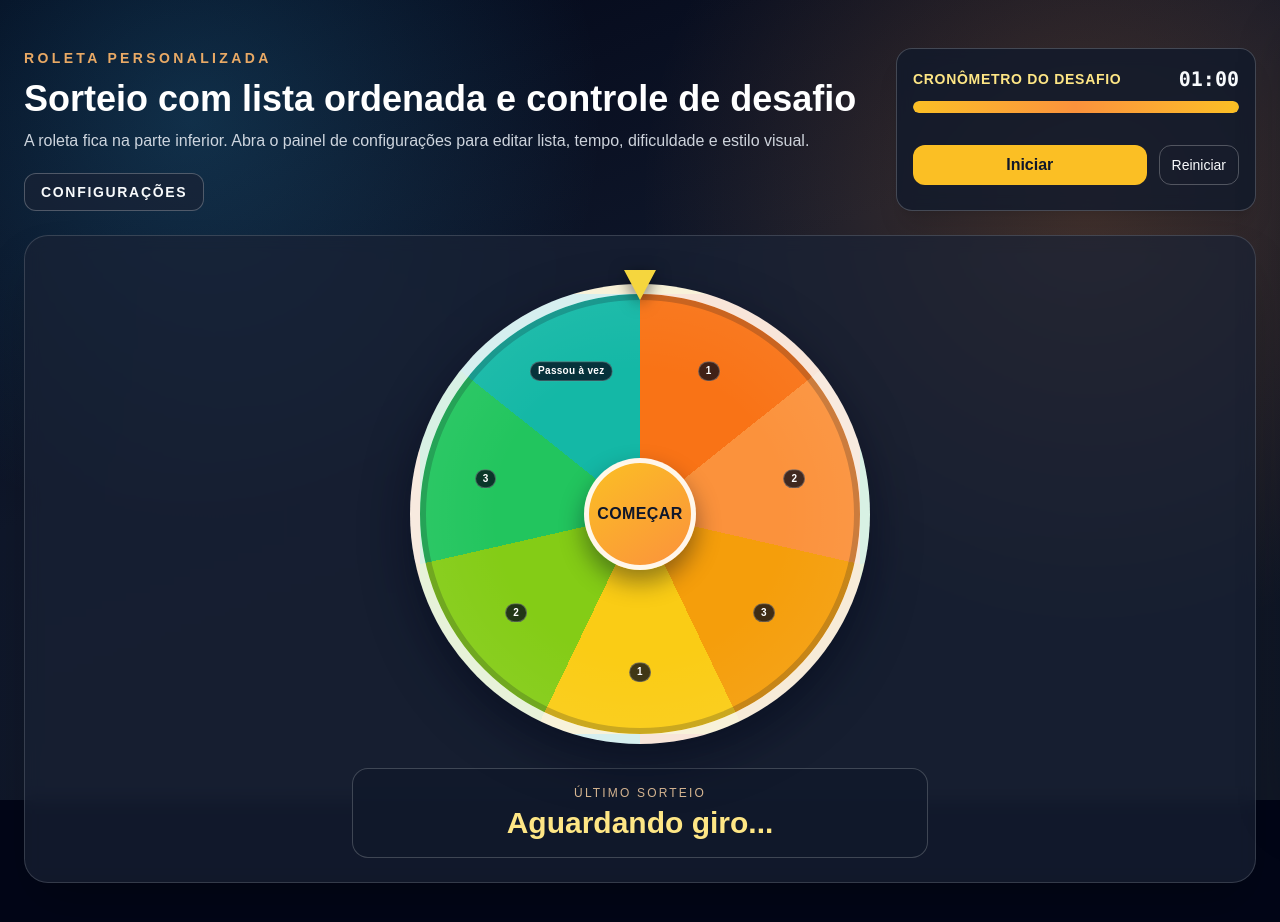
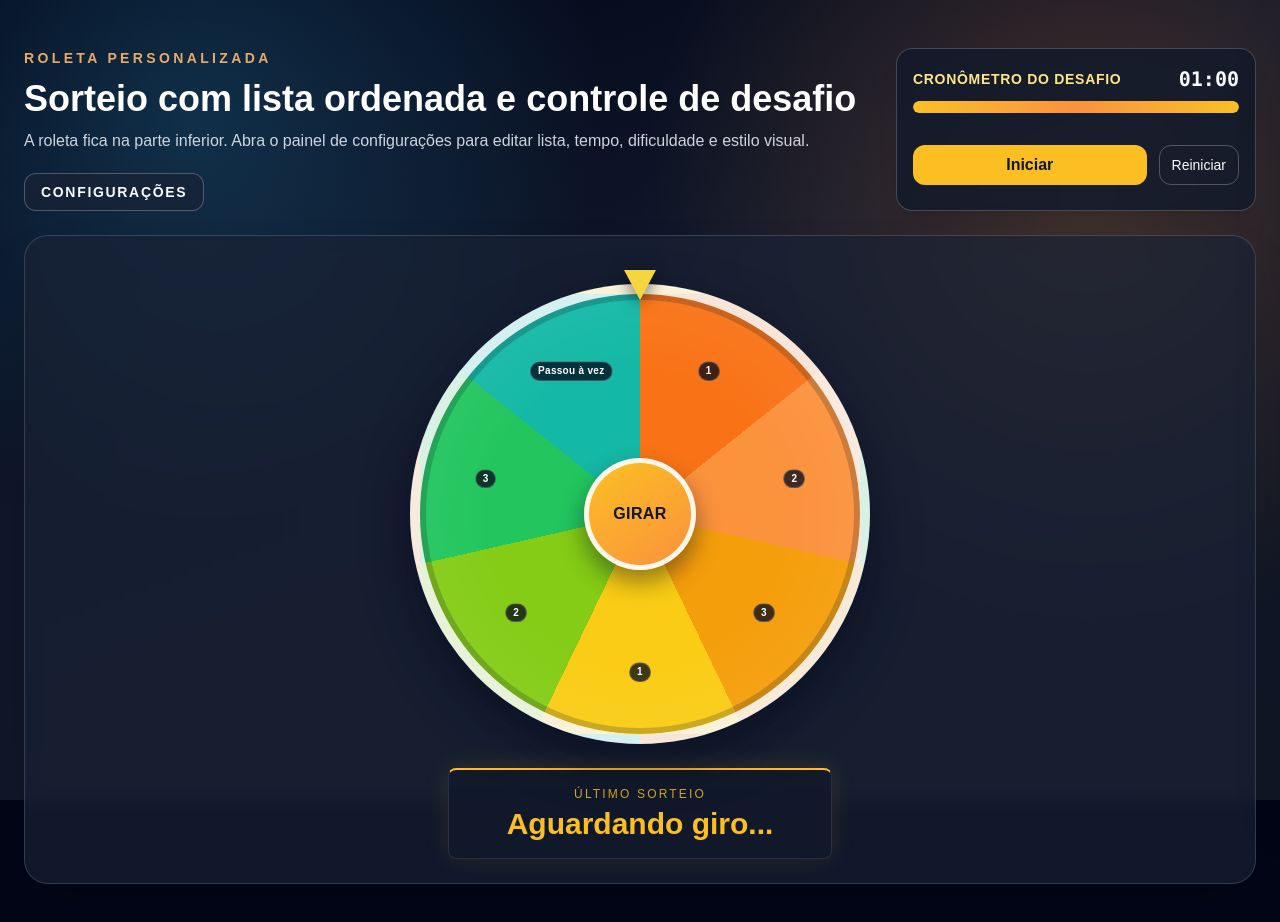
Before and after one commit to anthonibs/gira-ai, a React (Vite) app: page / in a window 1280 px wide. Shown: the top 922 px of the page. Built offline with nearby package versions, Linux system fonts and the light colour scheme.

Commit message:
fix: corrigir texto do botão e melhorar estilo do resultado do sorteio

```diff
--- a/src/App.tsx
+++ b/src/App.tsx
@@ -519,15 +519,15 @@ function App() {
 							disabled={!canSpin}
 							className="abs-wheel-start border-[5px] border-white/90 rounded-full font-title text-xs lg:text-base uppercase tracking-wide text-slate-900 disabled:cursor-not-allowed disabled:filter cursor-pointer disabled:grayscale disabled:opacity-70"
 						>
-							{isSpinning ? "Girando" : "Começar"}
+							{isSpinning ? "Girando" : "Girar"}
 						</button>
 					</div>
 
-					<div className="mx-auto w-full max-w-xl p-4 rounded-2xl border border-white/20 bg-(--panel-bg) text-center">
-						<p className="mb-1 text-[10px] lg:text-xs uppercase tracking-[0.18em] text-orange-200/85">
+					<div className="abs-roulette-result mx-auto w-full max-w-sm p-4 rounded-lg border border-t-2 border-t-(--accent-strong) border-white/10 text-center">
+						<p className="mb-1 text-[10px] lg:text-xs uppercase tracking-[0.18em] text-(--accent-strong)/85">
 							Último sorteio
 						</p>
-						<p className="font-title text-xl text-amber-200 lg:text-3xl">
+						<p className="font-title text-xl text-(--accent-strong) lg:text-3xl">
 							{winner ?? "Aguardando giro..."}
 						</p>
 
--- a/src/styles/index.css
+++ b/src/styles/index.css
@@ -200,6 +200,11 @@ body {
 	animation: timerFinishedPop 0.8s ease;
 }
 
+.abs-roulette-result {
+	background-color: var(--panel-bg);
+	box-shadow: 0 -2px 24px color-mix(in oklab, var(--accent-strong) 12%, transparent);
+}
+
 @keyframes wheelSpinGlow {
 	0% {
 		box-shadow:
```
